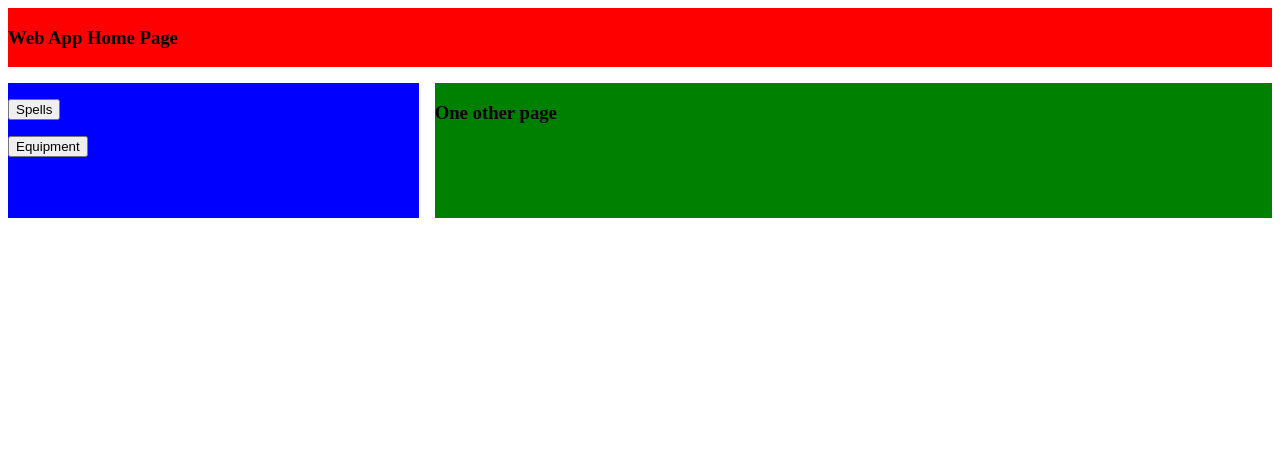
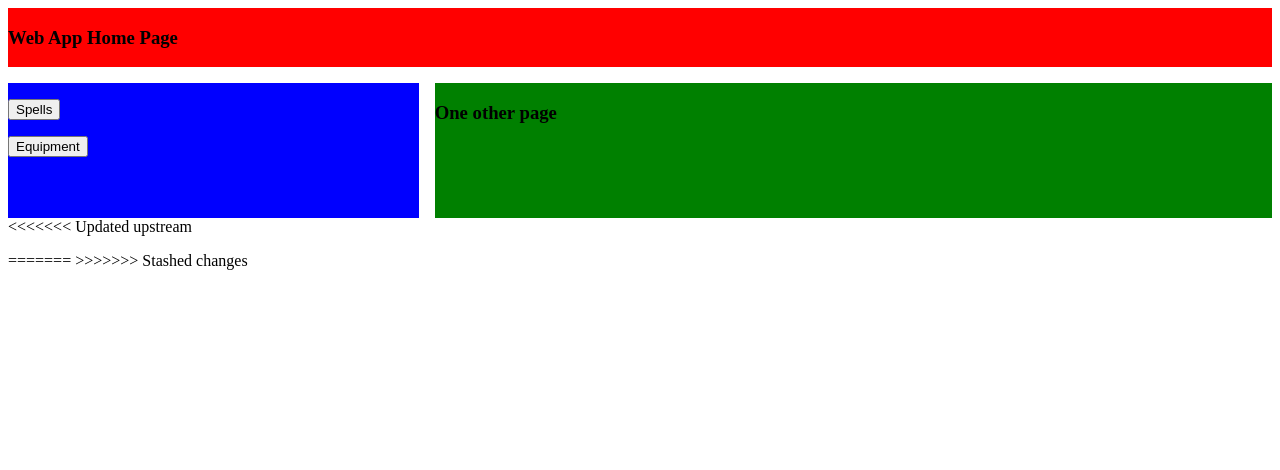
Before and after one commit to rasmussenmatthew/cs257, a Flask app: page / in a window 1280 px wide. Shown: the top 470 px of the page. Run offline with Flask 2, Linux system fonts and the light colour scheme; data that the repository does not hold is empty; parts of the project's set-up code (start-up, migrations or seed data) failed here and were passed over; some libraries are stand-ins or nearby versions.

Commit message:
Silly mistake

```diff
--- a/webapp-doc/templates/index.html
+++ b/webapp-doc/templates/index.html
@@ -19,10 +19,15 @@
         </div>
         <div class = "content">
             <h3>One other page</h3>
+            <ul id="spell_list">
+            </ul>
         </div>
     </div>
 
+<<<<<<< Updated upstream
     <ul id="spell_list"></ul>
     </ul>
+=======
+>>>>>>> Stashed changes
 </body>
 </html>
```
